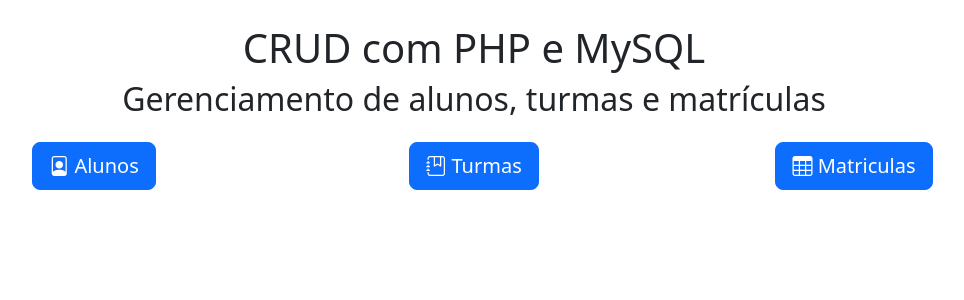
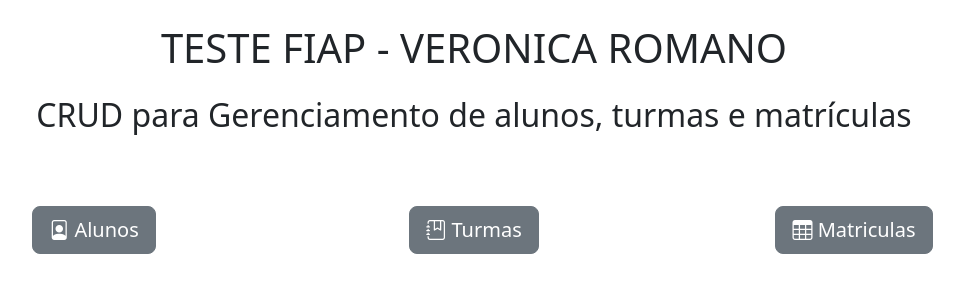
Before and after one commit to veronica-romano/desafio-fiap, a PHP site: page / in a window 1280 px wide. Shown: the top 300 px of the page, without its empty margins (166-1130 px from the left). Run offline with PHP 8.4, Linux system fonts and the light colour scheme.

Commit message:
adequando visual da index

```diff
--- a/index.php
+++ b/index.php
@@ -10,23 +10,23 @@
 </head>
 <body>
 <div class="container mt-4">
-    <h1 class="text-center" >CRUD com PHP e MySQL</h1>
+    <h1 class="text-center  mt-4" >TESTE FIAP - VERONICA ROMANO</h1>
 
-    <h2 class="text-center">Gerenciamento de alunos, turmas e matrículas</h2>
+    <h2 class="text-center  mt-4 pb-4">CRUD para Gerenciamento de alunos, turmas e matrículas</h2>
 
-    <div class="row mt-4 ml-0">
+    <div class="row mt-5 ml-0">
     <p class="col text-center">
-        <a class="btn btn-primary btn-lg" href="getAlunos.php"><i class="bi bi-file-person"></i> Alunos</a>
+        <a class="btn-secondary btn-lg btn" href="getAlunos.php"><i class="bi bi-file-person"></i> Alunos</a>
     </p>
 
 
     <p class="col text-center">
-        <a class="btn btn-primary btn-lg" href="getTurmas.php"><i class="bi bi-journal-bookmark"></i> Turmas</a>
+        <a class=" btn-secondary btn-lg btn" href="getTurmas.php"><i class="bi bi-journal-bookmark"></i> Turmas</a>
     </p>
 
 
     <p class="col text-center">
-        <a class="btn btn-primary btn-lg" href="getMatriculas.php"><i class="bi bi-table"></i> Matriculas</a>
+        <a class=" btn-secondary btn-lg btn" href="getMatriculas.php"><i class="bi bi-table"></i> Matriculas</a>
     </p>
     </div>
 </div>
```
